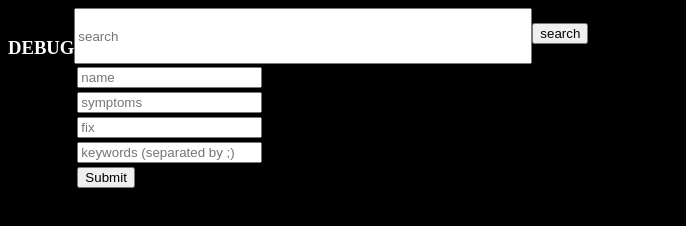
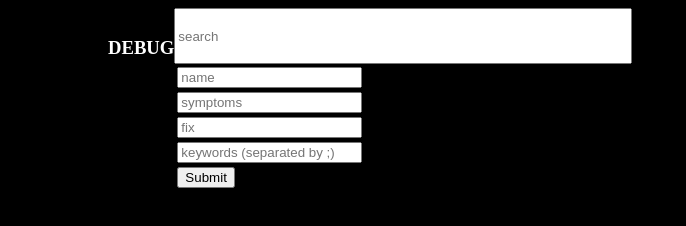
Before and after one commit to EveraertJan/nodejs-tryout-heroku, a website: page index.html in a window 1280 px wide. Shown: the whole page, without its empty margins (0-686 px from the left). Drawn offline with nearby package versions, Linux system fonts and the light colour scheme; no server answers.

Commit message:
addapting

```diff
--- a/index.html
+++ b/index.html
@@ -27,6 +27,7 @@ h2{
   display: block;
   float: left;
   font-size: 14pt;
+  margin-left: 100px;
 }
 </style>
 <script>
@@ -72,8 +73,7 @@ h2{
 <body>
 <div id="header">
 <h2>DEBUG</h2>
-<input type="text" name="search" id="search" placeholder="search" />
-<input type="submit" name="submit" value="search" onclick="javascript:getData()" />
+<input type="text" name="search" id="search" placeholder="search" onblur="javascript:getData()"  />
 </div>
 <div id="inputform">
 <table>
```
